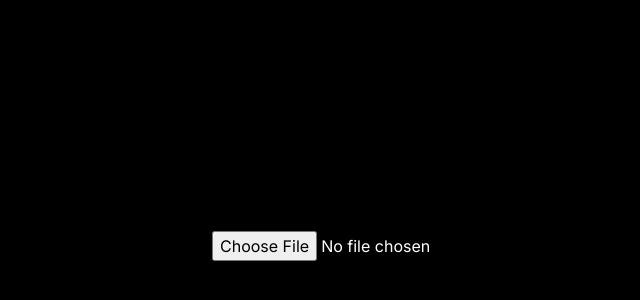
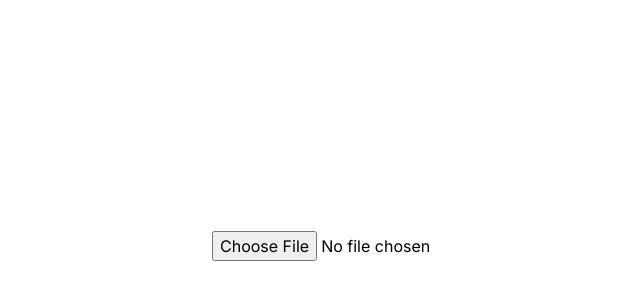
Before and after one commit to alexis-wei/painting, a Next.js app in the folder frontend/: page / in a window 1280 px wide. Shown: the part 154-454 px from the top of the page, without its empty margins (256-896 px from the left). Built offline with nearby package versions, Linux system fonts and the light colour scheme.

Commit message:
get uploaded img size

```diff
--- a/frontend/src/app/globals.css
+++ b/frontend/src/app/globals.css
@@ -10,7 +10,7 @@
 
 @media (prefers-color-scheme: light) {
   :root {
-    --foreground-rgb: 255, 255, 255;
+    --foreground-rgb: 0, 0, 0;
     --background-start-rgb: 0, 0, 0;
     --background-end-rgb: 0, 0, 0;
   }
@@ -18,10 +18,5 @@
 
 body {
   color: rgb(var(--foreground-rgb));
-  background: linear-gradient(
-      to bottom,
-      transparent,
-      rgb(var(--background-end-rgb))
-    )
-    rgb(var(--background-start-rgb));
+  background: 255,255,255;
 }
--- a/frontend/src/app/page.tsx
+++ b/frontend/src/app/page.tsx
@@ -2,22 +2,30 @@
 
 import { useState, ChangeEvent } from 'react';
 import Canvas from '@/components/canvas';
+import { ImageSize } from '@/components/types';
 
 const Main = () => {
-  const [preview, setPreview] = useState<string | null>(null);
+  const [preview, setPreview] = useState<string>('');
+  const [imageSize, setImageSize] = useState<ImageSize>({ width: 0, height: 0 });
 
   const handleFileChange = (event: ChangeEvent<HTMLInputElement>) => {
-    const file = event.target.files ? event.target.files[0] : null;
+    const file = event.target.files ? event.target.files[0] : undefined;
     if (file && file.type.startsWith('image/')) {
       // Generate a preview URL
-      const reader = new FileReader();
+      const reader:FileReader = new FileReader();
 
       reader.onloadend = () => {
         setPreview(reader.result as string);
+        const img = new Image();
+        img.onload = () => {
+          setImageSize({ width: img.width, height: img.height });
+        };
+        img.src = reader.result as string;
       };
+
       reader.readAsDataURL(file);
     } else {
-      setPreview(null);
+      setPreview('');
     }
   };
 
@@ -25,7 +33,7 @@ const Main = () => {
     <main className='flex h-screen w-screen grow flex-col'>
       <div className='flex h-full w-full flex-col items-center justify-center gap-2 p-4'>
         {preview ? (
-          <Canvas imgSrc={preview} />
+          <Canvas imgSrc={preview} imgSize={imageSize} />
         ) : (
           <input type='file' onChange={handleFileChange} className='w-fit' />
         )}
--- a/frontend/src/components/canvas.tsx
+++ b/frontend/src/components/canvas.tsx
@@ -1,17 +1,23 @@
+/* eslint-disable @next/next/no-img-element */
 import React from 'react';
+import { ImageSize } from '@/components/types';
 
 type Props = {
   imgSrc: string;
+  imgSize: ImageSize,
 };
 
-const Canvas: React.FC<Props> = ({ imgSrc }) => {
+const Canvas: React.FC<Props> = ({ imgSrc, imgSize }) => {
+
   return (
-    <div className='relative left-0 top-0 h-full w-full border border-gray-50'>
+    <div className='flex h-full w-full flex-col items-center justify-center gap-2 border border-gray-50'>
+      <span>{imgSize.width}x{imgSize.height}px</span>
       <img
-        className='relative left-0 top-0'
+        id="uploaded-img"
         src={imgSrc}
         alt='uploaded image'
       />
+
     </div>
   );
 };
--- /dev/null
+++ b/frontend/src/components/types.ts
@@ -0,0 +1,4 @@
+export interface ImageSize {
+  width: number,
+  height: number,
+};
```
